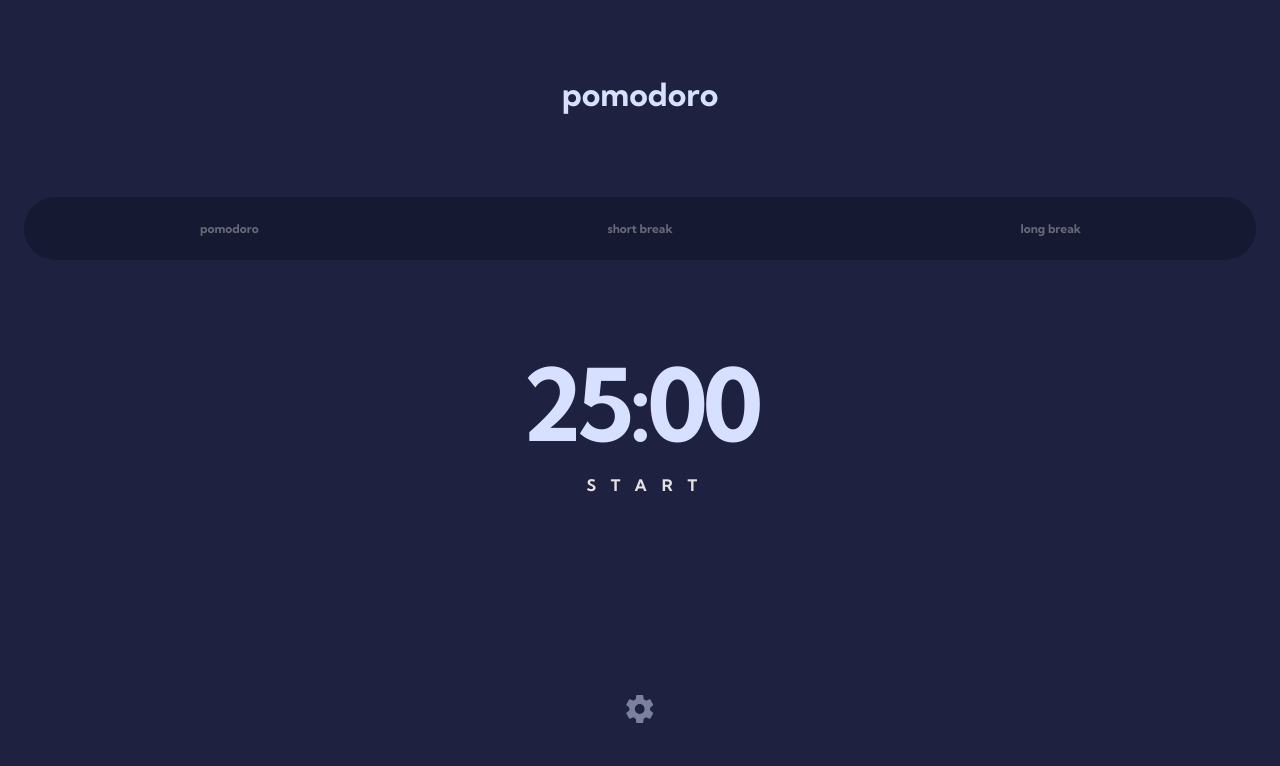
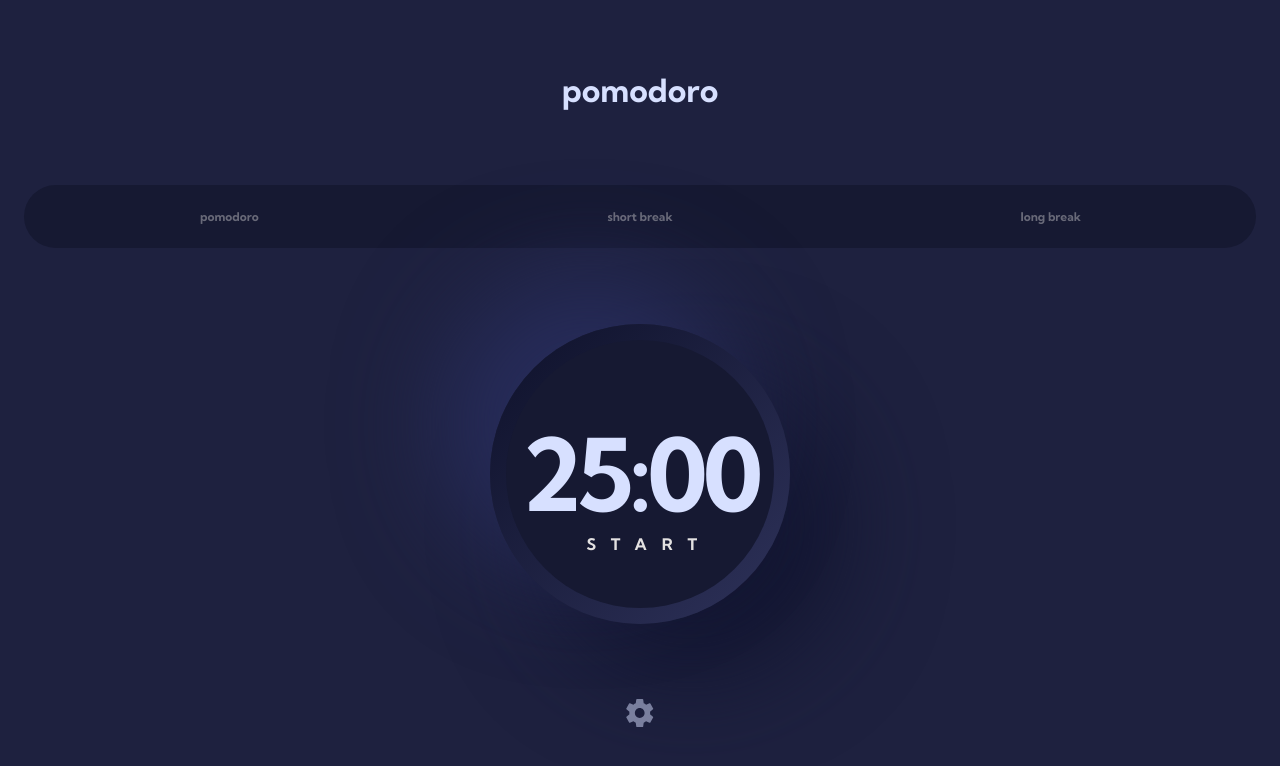
Before and after one commit to ryanbradley-webdev/pomodoro, a React (Vite) app: page / in a window 1280 px wide. Shown: the top 766 px of the page. Built offline with nearby package versions, Linux system fonts and the light colour scheme.

Commit message:
Update timer styling to match design spec.

```diff
--- a/src/components/Timer/Timer.module.css
+++ b/src/components/Timer/Timer.module.css
@@ -1,7 +1,17 @@
+.timer_container,
+.timer {
+  border-radius: 100%;
+}
+
 .timer_container {
-  height: 268px;
-  width: 268px;
-  border-radius: 100%;
+  display: grid;
+  place-items: center;
+  height: 300px;
+  width: 300px;
+  background: linear-gradient(-45deg, #2E325A, #0E112A);
+  box-shadow:
+    -50px -50px 100px #272C5A,
+    50px 50px 100px #121530;
 }
 
 .timer {
@@ -9,10 +19,15 @@
   display: flex;
   flex-direction: column;
   align-items: center;
+  justify-content: center;
   gap: 12px;
+  height: 268px;
+  width: 268px;
+  background-color: var(--clr-black-900);
 }
 
 .time {
+  position: relative;
   font-size: var(--font-size-h1);
   font-weight: bold;
   line-height: var(--line-height-h1);
@@ -20,6 +35,10 @@
 }
 
 .time_btn {
+  position: absolute;
+  bottom: -20px;
+  left: 50%;
+  transform: translateX(-50%);
   color: var(--clr-white-700);
   font-size: var(--font-size-h3);
   font-weight: bold;
--- a/src/components/Timer/Timer.tsx
+++ b/src/components/Timer/Timer.tsx
@@ -68,8 +68,8 @@ export default function Timer({
         <h2
           className={styles.time}
         >
+
           {parseRemainingTime(remainingTime)}
-        </h2>
 
           <button
             className={styles.time_btn}
@@ -83,6 +83,8 @@ export default function Timer({
             }
           </button>
 
+        </h2>
+
       </div>
 
     </div>
```
Lines whose indentation alone changed are shown as unchanged.
